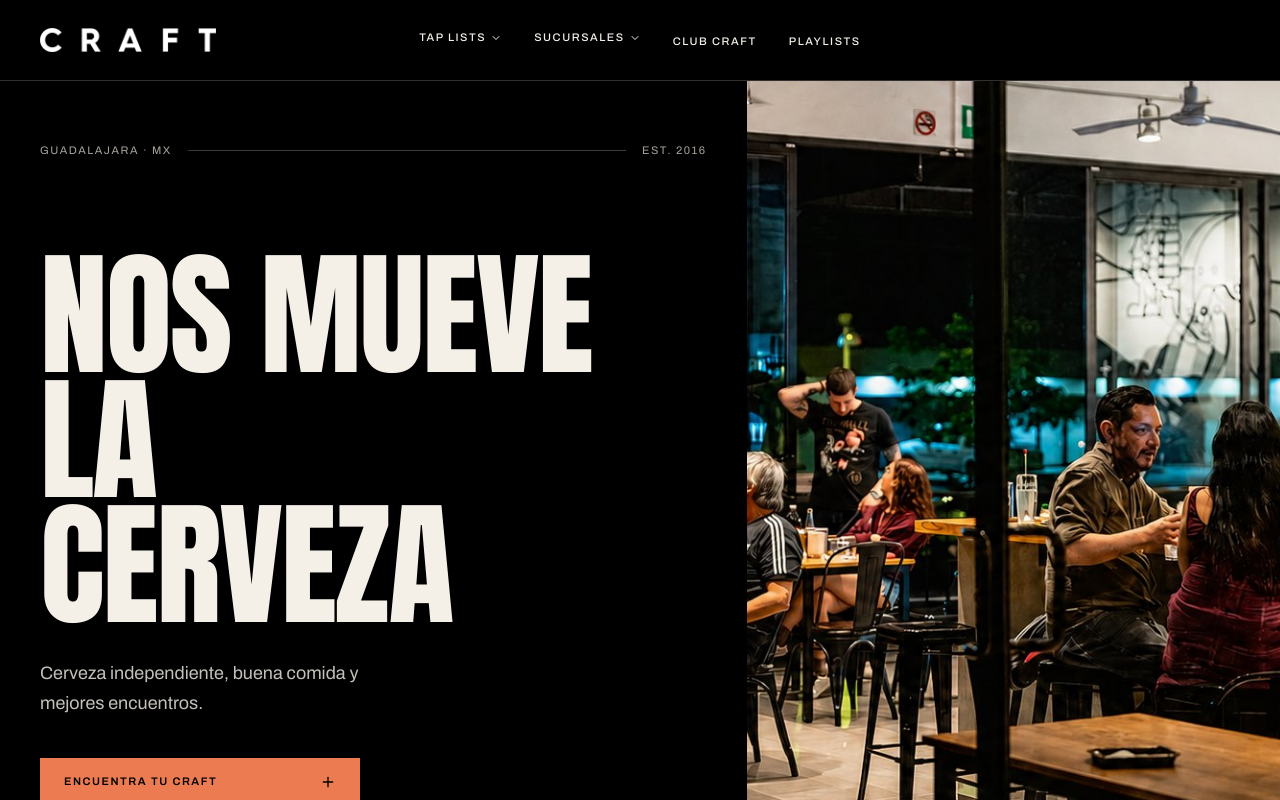
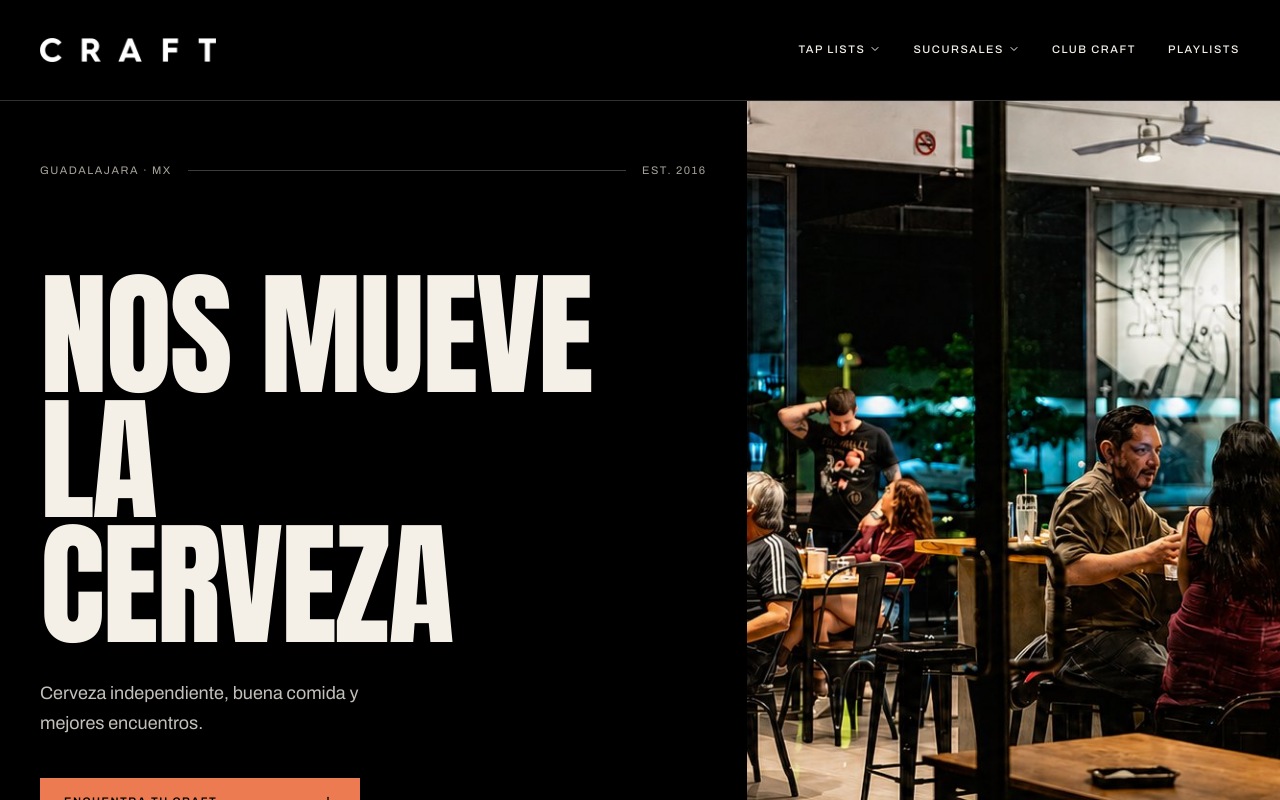
Before and after one commit to jrguill3n/craft-cervezas, a Next.js app: page / in a window 1280 px wide. Shown: the top 800 px of the page. Built offline with nearby package versions, Linux system fonts and the light colour scheme.

Commit message:
Align public nav vertically

```diff
--- a/components/site-header.tsx
+++ b/components/site-header.tsx
@@ -32,9 +32,11 @@ export function SiteHeader() {
     return pathname === href
   }
 
+  const desktopNavItemClassName = 'label-xs inline-flex min-h-11 items-center border-b-2 border-transparent font-medium transition-colors hover:text-accent'
+
   return (
     <header className="border-b border-foreground/20 bg-background">
-      <div className="mx-auto grid max-w-[1600px] grid-cols-[1fr_auto] items-center gap-6 px-5 py-6 md:px-10 md:py-7 lg:grid-cols-[1fr_auto_1fr]">
+      <div className="mx-auto flex max-w-[1600px] items-center justify-between gap-6 px-5 py-6 md:px-10 md:py-7">
         <Link
           href="/"
           aria-label="Craft, ir al inicio"
@@ -44,7 +46,7 @@ export function SiteHeader() {
           <CraftWordmark width={176} priority />
         </Link>
 
-        <nav aria-label="Principal" className="hidden justify-self-center lg:block">
+        <nav aria-label="Principal" className="hidden lg:block">
           <ul className="flex items-center gap-8">
             <li className="relative">
               <button
@@ -56,7 +58,8 @@ export function SiteHeader() {
                 aria-expanded={tapListsOpen}
                 aria-haspopup="menu"
                 className={cn(
-                  'label-xs flex items-center gap-1 border-b border-transparent pb-1 font-medium transition-colors hover:text-accent',
+                  desktopNavItemClassName,
+                  'gap-1',
                   pathname === '/taplist' && 'border-accent text-accent',
                 )}
               >
@@ -96,7 +99,8 @@ export function SiteHeader() {
                 aria-expanded={branchesOpen}
                 aria-haspopup="menu"
                 className={cn(
-                  'label-xs flex items-center gap-1 border-b border-transparent pb-1 font-medium transition-colors hover:text-accent',
+                  desktopNavItemClassName,
+                  'gap-1',
                   isBranchPage && 'border-accent text-accent',
                 )}
               >
@@ -129,7 +133,7 @@ export function SiteHeader() {
             {mainNavigation.map((item) => {
               const active = isActive(item.href)
               const className = cn(
-                'label-xs border-b border-transparent pb-1 font-medium transition-colors hover:text-accent',
+                desktopNavItemClassName,
                 active && 'border-accent text-accent',
               )
               return (
```
